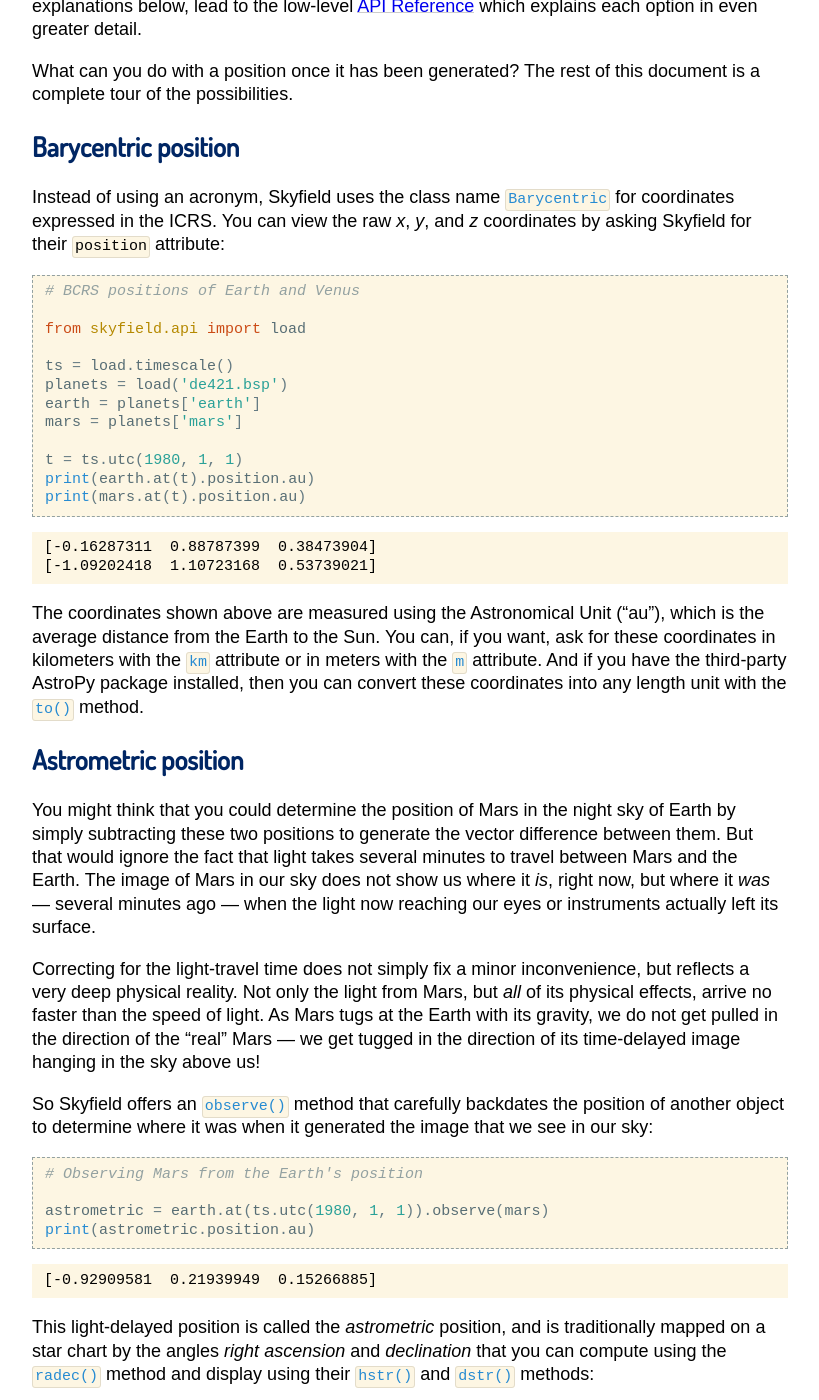
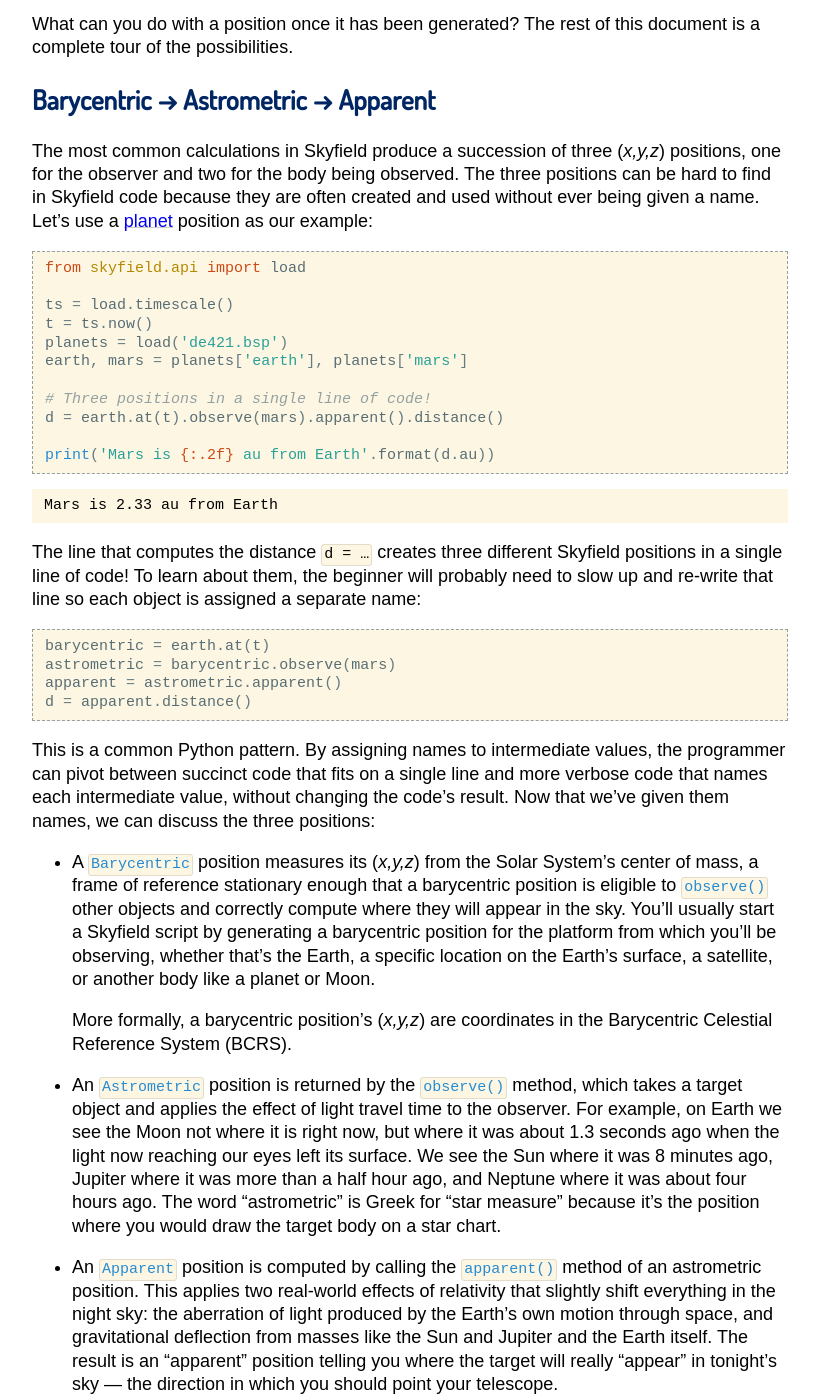
Before and after one commit to skyfielders/python-skyfield, a Sphinx documentation site: the page built from skyfield/documentation/positions.rst, in a window 1280 px wide and 1400 px high, scrolled down 2322 px. Shown: the whole window, without its empty margins (230-1049 px from the left). Built offline with Sphinx 7.4.7, drawn with Linux system fonts in a browser that asks for light colours; some web fonts are replaced; some of the changed text lies outside the part shown.

Commit message:
Add new section explaining 3 major position types

```diff
--- a/skyfield/documentation/positions.rst
+++ b/skyfield/documentation/positions.rst
@@ -68,12 +67,12 @@
 using the positions of very distant quasars,
 so its precision can improve each decade
 as radio telescopes become more sensitive
-and measure quasar positions more accurately.
+and measure quasar positions ever more accurately.
 
-In case you ever want to interact directly with ICRS |xyz| coordinates,
-here is where the three axes point:
+If you want to interact directly with ICRS |xyz| coordinates,
+here is where its axes point:
 
-* *x-axis* — Aims at the Vernal Equinox’s location on 2000 January 1,
+* *x-axis* — Aims at the Vernal Equinox’s position on 2000 January 1,
   which is defined more technically
   as the ascending node of the ecliptic on the celestial equator.
   Ancient astronomers called this “the first point of Ares”
@@ -86,7 +85,8 @@
 * *z-axis* — Aims at the North Celestial Pole.
 
 The ICRS axes are within 0.02 arcseconds of the J2000 axes,
-so many scripts simply treat old J2000 coordinates as ICRS coordinates.
+so many scripts simply treat old J2000 coordinates
+as equivalent to modern ICRS coordinates.
 
 Quick reference
 ===============
@@ -145,6 +145,108 @@
 
 What can you do with a position once it has been generated?
 The rest of this document is a complete tour of the possibilities.
+
+Barycentric → Astrometric → Apparent
+====================================
+
+The most common calculations in Skyfield
+produce a succession of three |xyz| positions,
+one for the observer and two for the body being observed.
+The three positions can be hard to find in Skyfield code
+because they are often created and used
+without ever being given a name.
+Let’s use a :doc:`planet <planets>` position as our example:
+
+.. testcode::
+
+    from skyfield.api import load
+
+    ts = load.timescale()
+    t = ts.now()
+    planets = load('de421.bsp')
+    earth, mars = planets['earth'], planets['mars']
+
+    # Three positions in a single line of code!
+    d = earth.at(t).observe(mars).apparent().distance()
+
+    print('Mars is {:.2f} au from Earth'.format(d.au))
+
+.. testoutput::
+
+    Mars is 2.33 au from Earth
+
+The line that computes the distance ``d = …``
+creates three different Skyfield positions
+in a single line of code!
+To learn about them,
+the beginner will probably need to slow up and re-write that line
+so each object is assigned a separate name:
+
+.. testcode::
+
+    barycentric = earth.at(t)
+    astrometric = barycentric.observe(mars)
+    apparent = astrometric.apparent()
+    d = apparent.distance()
+
+This is a common Python pattern.
+By assigning names to intermediate values,
+the programmer can pivot between
+succinct code that fits on a single line
+and more verbose code that names each intermediate value,
+without changing the code’s result.
+Now that we’ve given them names,
+we can discuss the three positions:
+
+* A :class:`Barycentric` position
+  measures its |xyz| from the Solar System’s center of mass,
+  a frame of reference stationary enough
+  that a barycentric position is eligible
+  to :meth:`~Barycentric.observe()` other objects
+  and correctly compute where they will appear in the sky.
+  You’ll usually start a Skyfield script
+  by generating a barycentric position
+  for the platform from which you’ll be observing,
+  whether that’s the Earth,
+  a specific location on the Earth’s surface,
+  a satellite,
+  or another body like a planet or Moon.
+
+  More formally, a barycentric position’s |xyz|
+  are coordinates in the Barycentric Celestial Reference System (BCRS).
+
+* An :class:`Astrometric` position
+  is returned by the :meth:`~Barycentric.observe()` method,
+  which takes a target object
+  and applies the effect of light travel time to the observer.
+  For example,
+  on Earth we see the Moon not where it is right now,
+  but where it was about 1.3 seconds ago
+  when the light now reaching our eyes left its surface.
+  We see the Sun where it was 8 minutes ago,
+  Jupiter where it was more than a half hour ago,
+  and Neptune where it was about four hours ago.
+  The word “astrometric” is Greek for “star measure”
+  because it’s the position
+  where you would draw the target body on a star chart.
+
+* An :class:`Apparent` position is computed
+  by calling the :meth:`~Astrometric.apparent()` method
+  of an astrometric position.
+  This applies two real-world effects of relativity
+  that slightly shift everything in the night sky:
+  the aberration of light
+  produced by the Earth’s own motion through space,
+  and gravitational deflection
+  from masses like the Sun and Jupiter and the Earth itself.
+  The result is an “apparent” position
+  telling you where the target will really “appear” in tonight’s sky —
+  the direction in which you should point your telescope.
+
+  When an apparent position is measured from the Earth’s center,
+  it can be described more formally
+  as an |xyz| position
+  in Geocentric Celestial Reference System (GCRS) coordinates.
 
 Barycentric position
 ====================
```
Also changed, not shown: other parts of skyfield/documentation/positions.rst (+2 -3 lines).
